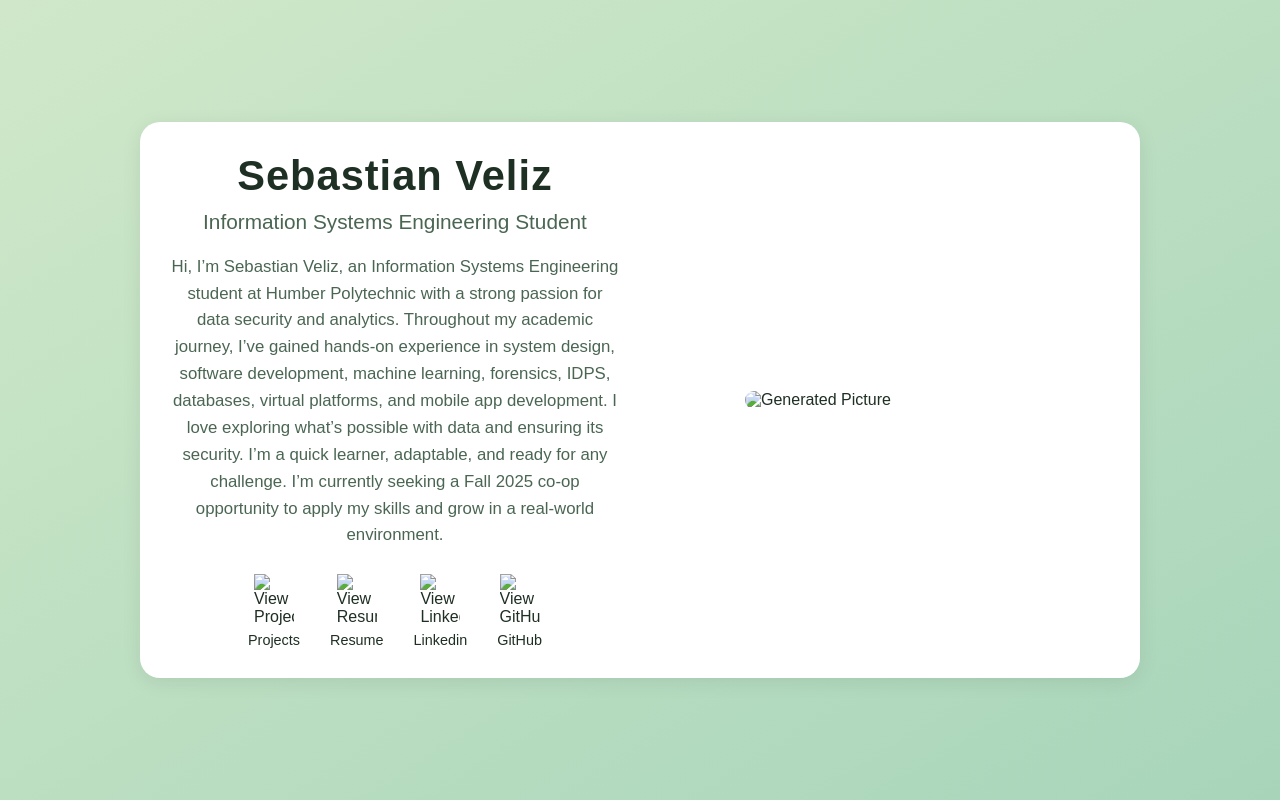
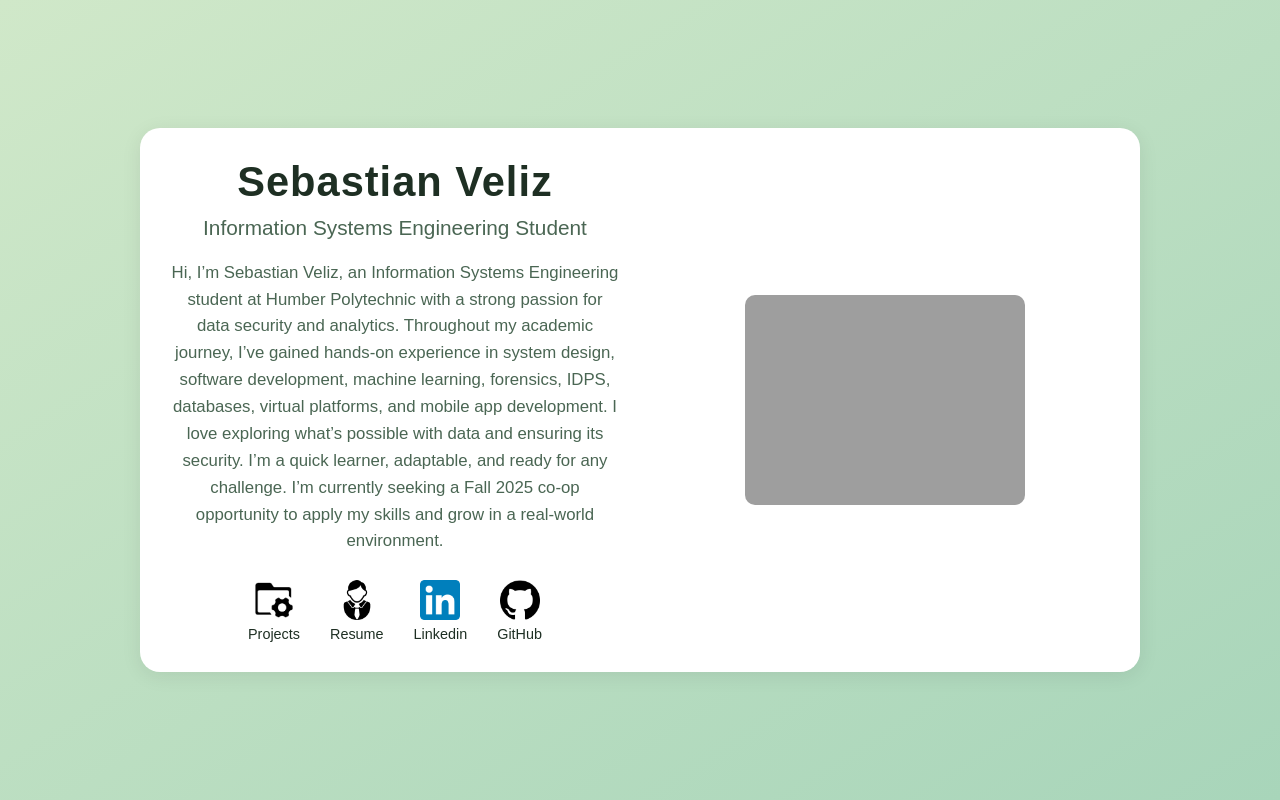
Before and after one commit to xsebass/sebastian-portfolio, a plain HTML site: page index.html in a window 1280 px wide. Drawn offline with Linux system fonts and the light colour scheme; the site is published under a folder, as on GitHub Pages, so addresses that start at the root find nothing; a web font is replaced by a local one.

Commit message:
Fix incorrect paths referencing image files

```diff
--- a/index.html
+++ b/index.html
@@ -16,26 +16,26 @@
             <p>Hi, I’m Sebastian Veliz, an Information Systems Engineering student at Humber Polytechnic with a strong passion for data security and analytics. Throughout my academic journey, I’ve gained hands-on experience in system design, software development, machine learning, forensics, IDPS, databases, virtual platforms, and mobile app development. I love exploring what’s possible with data and ensuring its security. I’m a quick learner, adaptable, and ready for any challenge. I’m currently seeking a Fall 2025 co-op opportunity to apply my skills and grow in a real-world environment.</p>
             <div class="icon-row">
                 <a href="projects.html" class="projects" title="Projects">
-                  <img src="/img/projects.png" alt="View Projects">
+                  <img src="img/projects.png" alt="View Projects">
                   <span>Projects</span>
                 </a>
                 <a href="SebastianVeliz_Resume_HumberPolytechnic_1.3.pdf" class="resume" target="_blank" rel="noopener noreferrer" title="Resume">
-                  <img src="/img/resume.png" alt="View Resume">
+                  <img src="img/resume.png" alt="View Resume">
                   <span>Resume</span>
                 </a>
                 <a href="https://www.linkedin.com/in/sebassveliz" class="Linkedin" title="Linkedin" target="_blank" rel="noopener noreferrer">
-                    <img src="/img/link.png" alt="View Linkedin">
+                    <img src="img/link.png" alt="View Linkedin">
                     <span>Linkedin</span>
                 </a>
                 <a href="https://github.com/xsebass" class="GitHub" title="Linkedin" target="_blank" rel="noopener noreferrer">
-                    <img src="/img/git.png" alt="View GitHug">
+                    <img src="img/git.png" alt="View GitHug">
                     <span>GitHub</span>
                 </a>
             </div>
         </div>
 
         <div class="right-content">
-            <img src="/img/img1.png" alt="Generated Picture">
+            <img src="img/img1.png" alt="Generated Picture">
         </div>
     </div>
 
```
